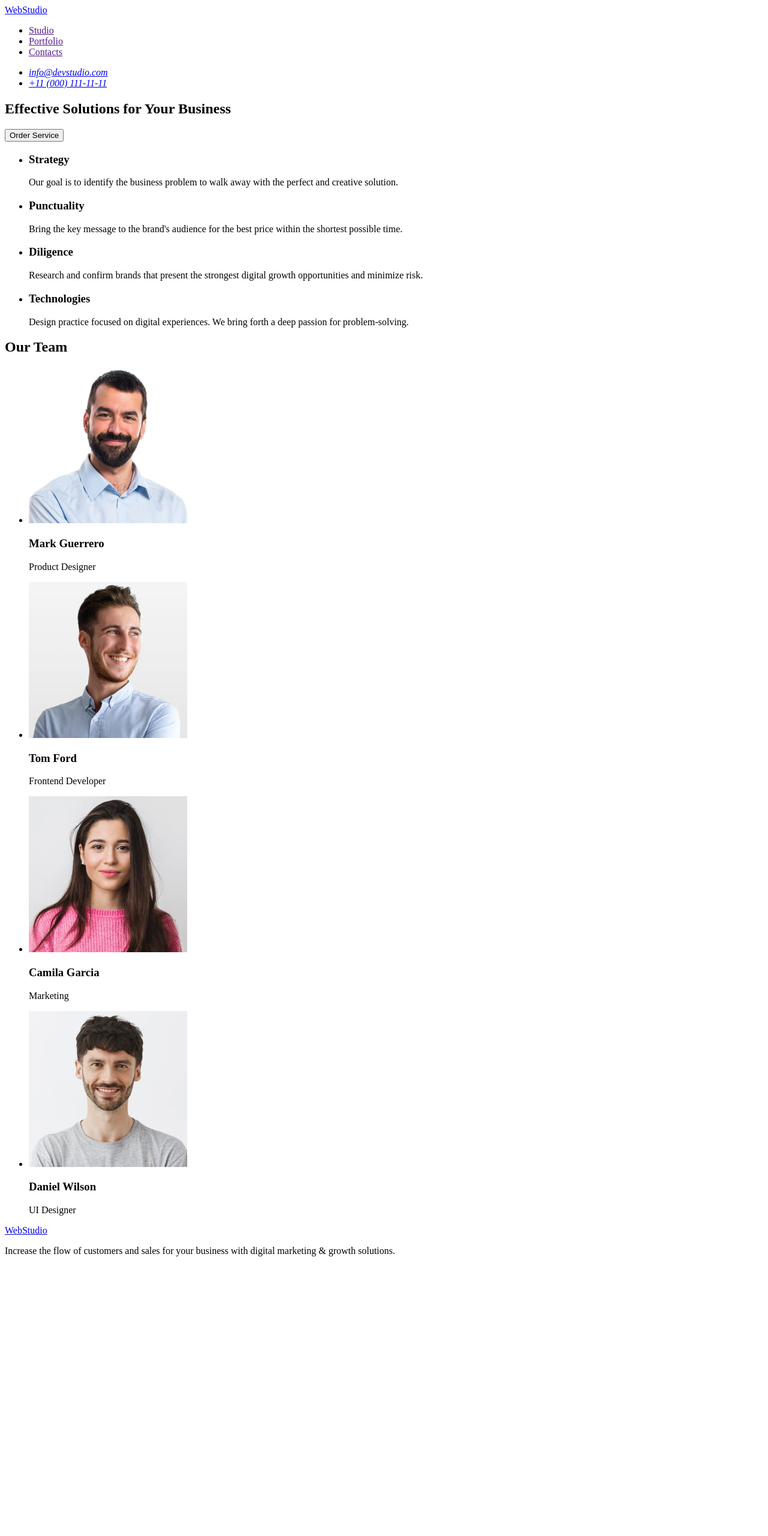
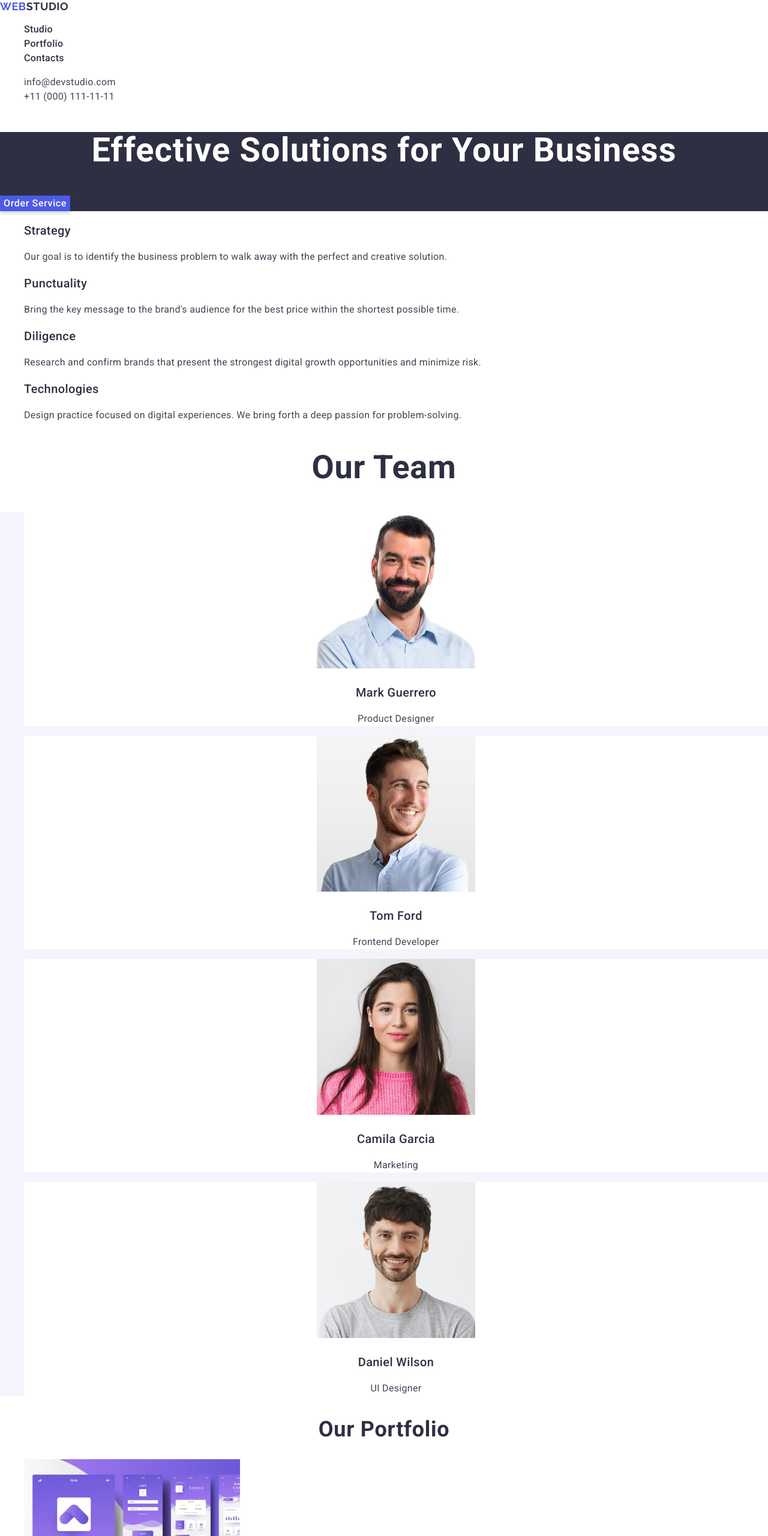
Before and after one commit to Kosdevua/goit-markup-hw-02, a plain HTML site: page index.html in a window 1280 px wide. Shown: the top 2560 px of the page at 60% size. Before the commit the page ends 2110 px from the top, so only its background shows below. Drawn offline with nearby package versions, Linux system fonts and the light colour scheme.

Commit message:
add html tags and css style

```diff
--- /dev/null
+++ b/css/styles.css
@@ -0,0 +1,188 @@
+/* Які шрифти використовуються?
+Знайди потрібні шрифти на сайті Google Fonts та сформуй посилання.
+Підказка: обидва шрифта потрібно підключати одним посиланням. Додай посилання у html-файли.
+Які кольори використовуються у макеті
+Із цим допоможе Style Guide.
+Порядок додавання стилів:
+Пропиши стилі для body (font-family, color та background-color)
+Пропиши CSS-правила для скидання дефолтного підкреслення для посилань та маркерів у списках. */
+
+body {
+    font-family: 'Roboto', serif;
+    color: #434455;
+    background-color: #FFFFFF ;
+
+
+}
+li,
+a {
+    list-style-type: none;
+    text-decoration: none;
+
+}
+
+span {
+    margin: 0;
+    /* padding: 0; */
+    text-transform: uppercase;
+    font-family: "Raleway", sans-serif;
+    font-weight: 700;
+    font-size: 18px;
+    line-height: 1.16667;
+    letter-spacing: 0.03em;
+}
+.logo>.logo-left {
+    color: #4d5ae5;
+}
+.logo>.logo-right {
+    color: #2e2f42;
+}
+.header-list>.header-item>a {
+    font-family: "Roboto", sans-serif;
+    font-weight: 500;
+    font-size: 16px;
+    line-height: 1.5;
+    letter-spacing: 0.02em;
+    color: #2e2f42;
+}
+
+.adress-list>li>a {
+    font-family: "Roboto", sans-serif;
+    font-weight: 400;
+    font-size: 16px;
+    line-height: 1.5;
+    letter-spacing: 0.02em;
+    color: #434455;
+    font-style: normal  ;
+}
+
+.main-part {
+    background-color: #2e2f42;;
+}
+.main-title {
+    font-family: "Roboto", sans-serif;
+    font-weight: 700;
+    font-size: 56px;
+    line-height: 1.07143;
+    letter-spacing: 0.02em;
+    text-align: center;
+    color: #fff;
+}
+
+.button {
+    box-shadow: 0 4px 4px 0 rgba(0, 0, 0, 0.15);
+    background: #4d5ae5;
+    font-family: "Roboto", sans-serif;
+    font-weight: 500;
+    font-size: 16px;
+    line-height: 1.5;
+    letter-spacing: 0.04em;
+    color: #fff;
+    border: none;
+}
+.feature-list>li>h3 {
+    font-family: "Roboto", sans-serif;
+    font-weight: 500;
+    font-size: 20px;
+    line-height: 1.2;
+    letter-spacing: 0.02em;
+    color: #2e2f42;
+}
+
+.feature-list>li>h3+p {
+
+    font-family: "Roboto", sans-serif;
+    font-weight: 400;
+    font-size: 16px;
+    line-height: 1.5;
+    letter-spacing: 0.02em;
+    color: #434455;
+}
+
+.team {
+    font-family: "Roboto", sans-serif;
+    font-weight: 700;
+    font-size: 36px;
+    line-height: 1.11111;
+    letter-spacing: 0.02em;
+    text-transform: capitalize;
+    text-align: center;
+    color: #2e2f42;
+}
+.team-list {
+    background-color: #f4f4fd;
+}
+
+.team-list>li {
+    background-color: #fff;
+
+}
+
+.team-list>li>img+h3 {
+    font-family: "Roboto", sans-serif;
+    font-weight: 500;
+    font-size: 20px;
+    line-height: 1.2;
+    letter-spacing: 0.02em;
+    text-align: center;
+    color: #2e2f42;
+}
+.team-list>li>img+h3+p {
+    font-family: "Roboto", sans-serif;
+    font-weight: 400;
+    font-size: 16px;
+    line-height: 1.5;
+    letter-spacing: 0.02em;
+    text-align: center;
+    color: #434455;
+}
+.portfolio>h2 {
+    font-family: "Roboto", sans-serif;
+    font-weight: 700;
+    font-size: 36px;
+    line-height: 1.11111;
+    letter-spacing: 0.02em;
+    text-transform: capitalize;
+    text-align: center;
+    color: #2e2f42;
+}
+
+.portfolio-list>li>img+h3 {
+    font-family: "Roboto", sans-serif;
+    font-weight: 500;
+    font-size: 20px;
+    line-height: 1.2;
+    letter-spacing: 0.02em;
+    color: #2e2f42;
+}
+
+.portfolio-list>li>img+h3+p {
+    font-family: "Roboto", sans-serif;
+    font-weight: 400;
+    font-size: 16px;
+    line-height: 1.5;
+    letter-spacing: 0.02em;
+    color: #434455;
+}
+
+.bottom-part {
+    background-color: #2e2f42;;
+}
+
+.logo-right-bottom {
+    font-family: "Raleway", sans-serif;
+    font-weight: 700;
+    font-size: 18px;
+    line-height: 1.16667;
+    letter-spacing: 0.03em;
+    text-transform: uppercase;
+    color: #f4f4fd;
+}
+.bottom-part>.logo+p {
+    font-family: "Roboto", sans-serif;
+    font-weight: 400;
+    font-size: 16px;
+    line-height: 1.5;
+    letter-spacing: 0.02em;
+    color: #f4f4fd;
+}
--- a/index.html
+++ b/index.html
@@ -5,20 +5,31 @@
     <meta charset="UTF-8">
     <meta name="viewport" content="width=device-width, initial-scale=1.0">
     <title>Document</title>
+
+    <link rel="stylesheet" href="https://cdnjs.cloudflare.com/ajax/libs/modern-normalize/2.0.0/modern-normalize.min.css"
+        integrity="sha512-4xo8blKMVCiXpTaLzQSLSw3KFOVPWhm/TRtuPVc4WG6kUgjH6J03IBuG7JZPkcWMxJ5huwaBpOpnwYElP/m6wg=="
+        crossorigin="anonymous" referrerpolicy="no-referrer" />
+
+    <link rel="stylesheet" href="./css/styles.css">
+    <link href="https://fonts.googleapis.com/css2?family=Raleway:wght@700&family=Roboto:wght@400;500;700&display=swap"
+        rel="stylesheet">
 </head>
 
 <body>
     <header>
         <nav>
-            <a href="./index.html">WebStudio</a>
-            <ul>
-                <li><a href="">Studio</a></li>
-                <li><a href="">Portfolio</a></li>
-                <li><a href="">Contacts</a></li>
+            <a class="logo" href="./index.html">
+                <span class="logo-left">Web</span><span class="logo-right">Studio</span>
+
+            </a>
+            <ul class="header-list">
+                <li class="header-item"><a href="">Studio</a></li>
+                <li class="header-item"><a href="">Portfolio</a></li>
+                <li class="header-item"><a href="">Contacts</a></li>
             </ul>
         </nav>
         <address>
-            <ul>
+            <ul class="adress-list">
                 <li>
                     <a href="mailto:info@devstudio.com">info@devstudio.com</a>
                 </li>
@@ -29,13 +40,13 @@
         </address>
     </header>
     <main>
-        <section>
-            <h1>Effective Solutions for Your Business</h1>
-            <button type="button">Order Service</button>
+        <section class="main-part">
+            <h1 class="main-title">Effective Solutions for Your Business</h1>
+            <button class="button" type="button">Order Service</button>
         </section>
-        <section>
+        <section class="feature">
             <h2 hidden>Title</h2>
-            <ul>
+            <ul class="feature-list">
                 <li>
                     <h3>Strategy</h3>
                     <p>Our goal is to identify the business problem to walk away with the perfect and creative solution.
@@ -59,9 +70,9 @@
                 </li>
             </ul>
         </section>
-        <section>
+        <section class="team">
             <h2>Our Team</h2>
-            <ul>
+            <ul class="team-list">
                 <li>
                     <img src="./images/Mark_Guerrero.jpg" alt="Mark" width="264">
                     <h3>Mark Guerrero</h3>
@@ -84,9 +95,47 @@
                 </li>
             </ul>
         </section>
+        <section class="portfolio">
+            <h2>Our Portfolio</h2>
+            <ul class="portfolio-list">
+                <li>
+                    <img src="./images/Banking.jpg" alt="Banking" width="360">
+                    <h3>Banking App</h3>
+                    <p>App</p>
+                </li>
+                <li>
+                    <img src="./images/Cashless.jpg" alt="Cashless" width="360">
+                    <h3>Cashless Payment</h3>
+                    <p>Marketing</p>
+                </li>
+                <li>
+                    <img src="./images/Meditation.jpg" alt="Meditation" width="360">
+                    <h3>Meditation App</h3>
+                    <p>App</p>
+                </li>
+                <li>
+                    <img src="./images/Taxi.jpg" alt="Taxi" width="360">
+                    <h3>Taxi Service</h3>
+                    <p>Marketing</p>
+                </li>
+                <li>
+                    <img src="./images/Screen.jpg" alt="Screen" width="360">
+                    <h3>Screen Illustrations</h3>
+                    <p>Design</p>
+                </li>
+                <li>
+                    <img src="./images/Online.jpg" alt="Online" width="360">
+                    <h3>Online Courses</h3>
+                    <p>Marketing</p>
+                </li>
+            </ul>
+        </section>
     </main>
-    <footer>
-        <a href="./index.html">WebStudio</a>
+    <footer class="bottom-part">
+        <a class="logo" href="./index.html">
+            <span class="logo-left">Web</span><span class="logo-right-bottom">Studio</span>
+
+        </a>
         <p>Increase the flow of customers and sales for your business with digital marketing & growth solutions.</p>
     </footer>
 </body>
```
Also changed, not shown: images/Banking.jpg (added), images/Cashless.jpg (added), images/Meditation.jpg (added), images/Online.jpg (added), images/Screen.jpg (added), images/Taxi.jpg (added), 2 other files.
